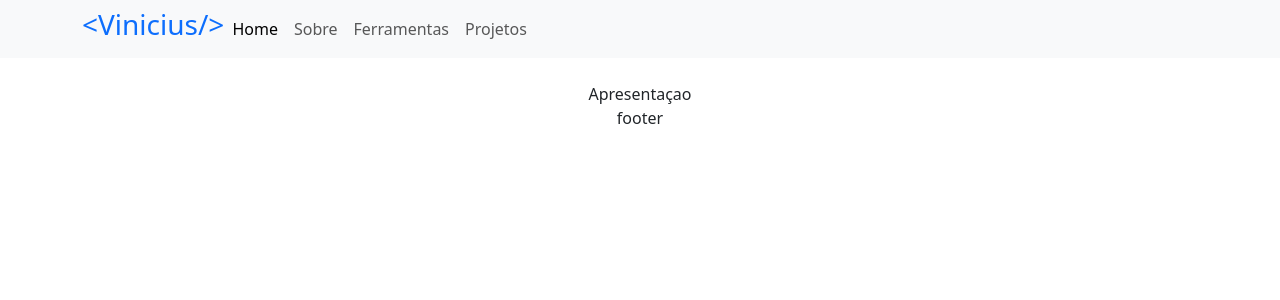
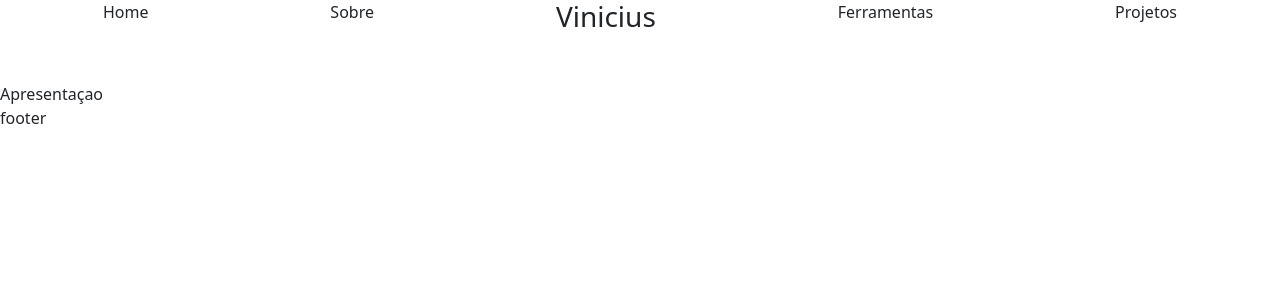
Before and after one commit to Vinicuskarv/React-Portfolio, a React (Create React App) app: page / in a window 1280 px wide. Shown: the top 300 px of the page. Built offline with nearby package versions, Linux system fonts and the light colour scheme.

Commit message:
modific navbar

```diff
--- a/src/App.css
+++ b/src/App.css
@@ -1,7 +1,7 @@
-.App {
-  text-align: center;
+*{
+  margin: 0;
+  padding: 0;
 }
-
 .App-logo {
   height: 40vmin;
   pointer-events: none;
--- /dev/null
+++ b/src/components/navbar.css
@@ -0,0 +1,5 @@
+#containerNavbar ul{
+    display: flex;
+    list-style: none;
+    justify-content: space-around;
+}
--- a/src/components/navbar.js
+++ b/src/components/navbar.js
@@ -1,32 +1,32 @@
+import './navbar.css';
+
 function NavBar() {
   return (
-    <nav className="navbar navbar-expand-lg bg-body-tertiary" id="navbar">
-      <div className="container d-flex" id="containe_nav">
-        <button className="navbar-toggler" data-bs-toggle="collapse" data-bs-target="#navbarTogglerDemo03" aria-controls="navbarTogglerDemo03" aria-expanded="false" style={{ boxShadow: 'none' }}>
-          <svg id="Menu" xmlns="http://www.w3.org/2000/svg" viewBox="0 0 24 24" width="48px" height="48px">
-            <path d="M 2 5 L 2 7 L 22 7 L 22 5 L 2 5 z M 2 11 L 2 13 L 22 13 L 22 11 L 2 11 z M 2 17 L 2 19 L 22 19 L 22 17 L 2 17 z" />
-          </svg>
-        </button>
-        <a href="/index.html" style={{ textDecoration: 'none' }}><h3 id="NameMenu">&lt;Vinicius/&gt;</h3></a>
-        <div className="collapse navbar-collapse" id="navbarTogglerDemo03">
-          <ul className="navbar-nav me-auto mb-2 mb-lg-0">
-            <li className="nav-item">
-              <a className="nav-link active" aria-current="page" href="/index.html">Home</a>
-            </li>
-            <li className="nav-item">
-              <a className="nav-link" href="/indexSobre.html">Sobre</a>
-            </li>
-            <li className="nav-item">
-              <a className="nav-link" href="/indexFerramentas.html">Ferramentas</a>
-            </li>
-            <li className="nav-item">
-              <a className="nav-link" href="/indexProjetos.html">Projetos</a>
-            </li>
-          </ul>
-        </div>
-      </div>
+    <nav className="container-fluid" id='containerNavbar'>
+        <ul style={styles.ul}>
+          <li>
+            <a className="nav-link active" aria-current="page">Home</a>
+          </li>
+          <li>
+            <a className="nav-link" href="#">Sobre</a>
+          </li>
+          <li>
+            <a className="navbar-brand" href="#"><h3 id="NameMenu">Vinicius</h3></a>
+          </li>
+          <li>
+            <a className="nav-link">Ferramentas</a>
+          </li>
+          <li>
+            <a className="nav-link">Projetos</a>
+          </li>
+        </ul>
     </nav>
   );
 }
+const styles = {
+  ul: {
+    paddingLeft: '0',
+  }
+}
 
 export default NavBar;
--- a/src/index.js
+++ b/src/index.js
@@ -2,6 +2,7 @@ import React from 'react';
 import ReactDOM from 'react-dom/client';
 import './index.css';
 import 'bootstrap/dist/css/bootstrap.min.css';
+import 'bootstrap/dist/js/bootstrap.bundle.min';
 import App from './App';
 import reportWebVitals from './reportWebVitals';
 
```
